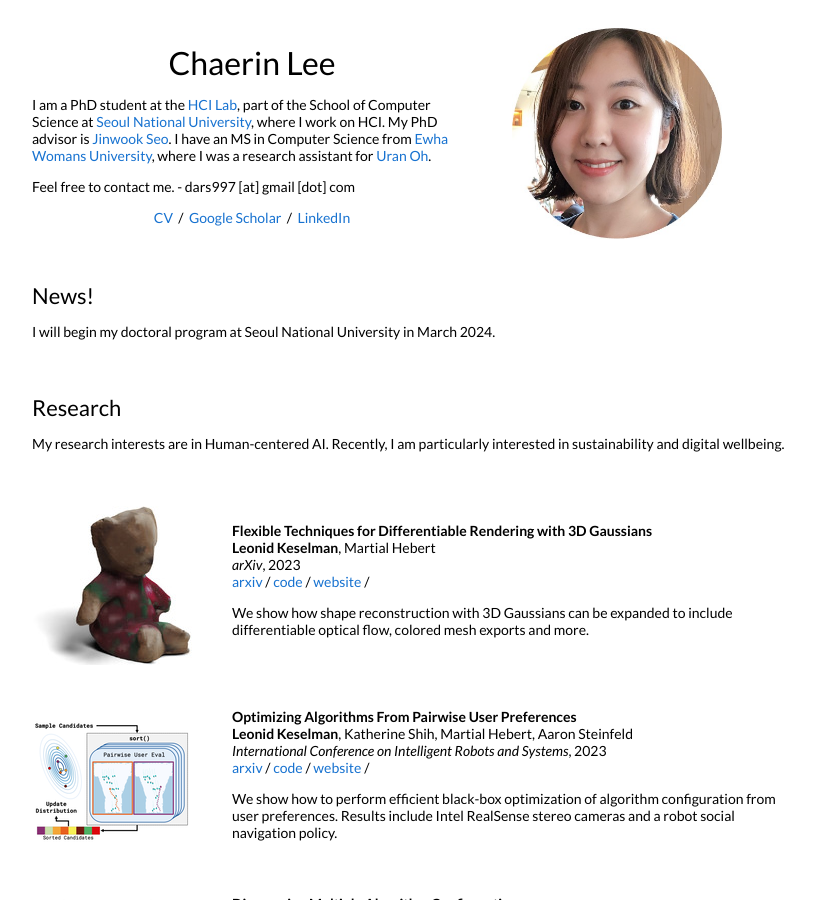
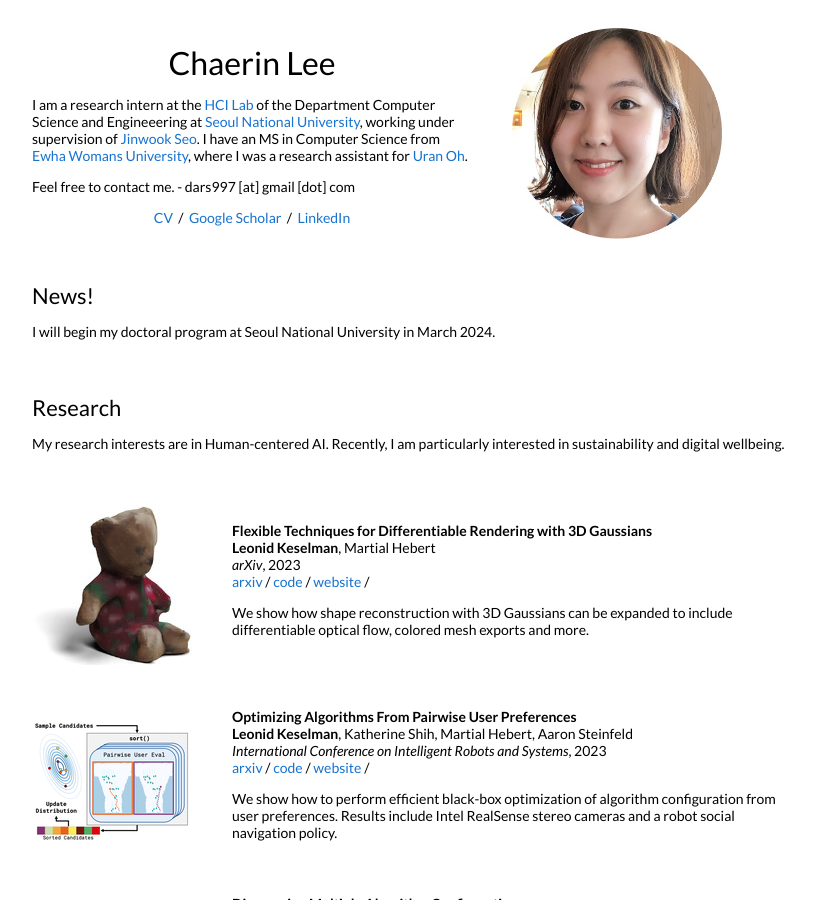
Before and after one commit to chrnlee/chrnlee.github.io, a Jekyll site: the page built from _posts/2023-08-28-3dgaussians.markdown, in a window 1280 px wide and 900 px high. Shown: the whole window, without its empty margins (228-1043 px from the left). Built offline with Jekyll 4.4.1, drawn with Linux system fonts in a browser that asks for light colours; some of the changed text lies outside the part shown.

Commit message:
Update default.html

```diff
--- a/_layouts/default.html
+++ b/_layouts/default.html
@@ -34,7 +34,7 @@
               <h1>
                 Chaerin Lee
               </h1>
-              <p>I am a PhD student at the <a href="http://hcil.snu.ac.kr/home">HCI Lab</a>, part of the School of Computer Science</a> at <a href="https://cse.snu.ac.kr/">Seoul National University</a>, where I work on HCI. My PhD advisor is <a href="http://hcil.snu.ac.kr/jwseo/">Jinwook Seo</a>. I have an MS in Computer Science from <a href="https://ewha.ac.kr/ewhaen/index.do">Ewha Womans University</a>, where I was a research assistant for <a href="https://scholar.google.co.kr/citations?user=qv4S97EAAAAJ&hl=ko&oi=ao">Uran Oh</a>.
+              <p>I am a research intern at the <a href="http://hcil.snu.ac.kr/home">HCI Lab</a> of the Department Computer Science and Engineeering at <a href="https://cse.snu.ac.kr/">Seoul National University</a>, working under supervision of <a href="http://hcil.snu.ac.kr/jwseo/">Jinwook Seo</a>. I have an MS in Computer Science from <a href="https://ewha.ac.kr/ewhaen/index.do">Ewha Womans University</a>, where I was a research assistant for <a href="https://scholar.google.co.kr/citations?user=qv4S97EAAAAJ&hl=ko&oi=ao">Uran Oh</a>.
               </p>
               <P> Feel free to contact me. - dars997 [at] gmail [dot] com
               </P>
@@ -126,8 +126,6 @@
           <tr>
             <td style="padding:2.5%;width:100%;vertical-align:middle">
               <h2>Projects</h2>
-              <p>Besides my work on the RealSense depth sensors and the publications above, a sampling of my publicly disclosed work
-              </p>
             </td>
           </tr>
         </table>
@@ -160,9 +158,6 @@
               {% if post.patent2 %}
               <a href="{{post.patent2}}">patent #2</a> /
               {% endif %}
-              {% if post.patent3 %}
-              <a href="{{post.patent3}}">patent #3</a> /
-              {% endif %}
               {% if post.video %}
               <a href="{{post.video}}">video</a> /
               {% endif %}
@@ -190,8 +185,6 @@
         <br>
         <br>
 
-
-
         <table style="width:100%;border:0px;border-spacing:0px;border-collapse:separate;margin-right:auto;margin-left:auto;">
           <tr>
             <td style="padding:0px">
```
